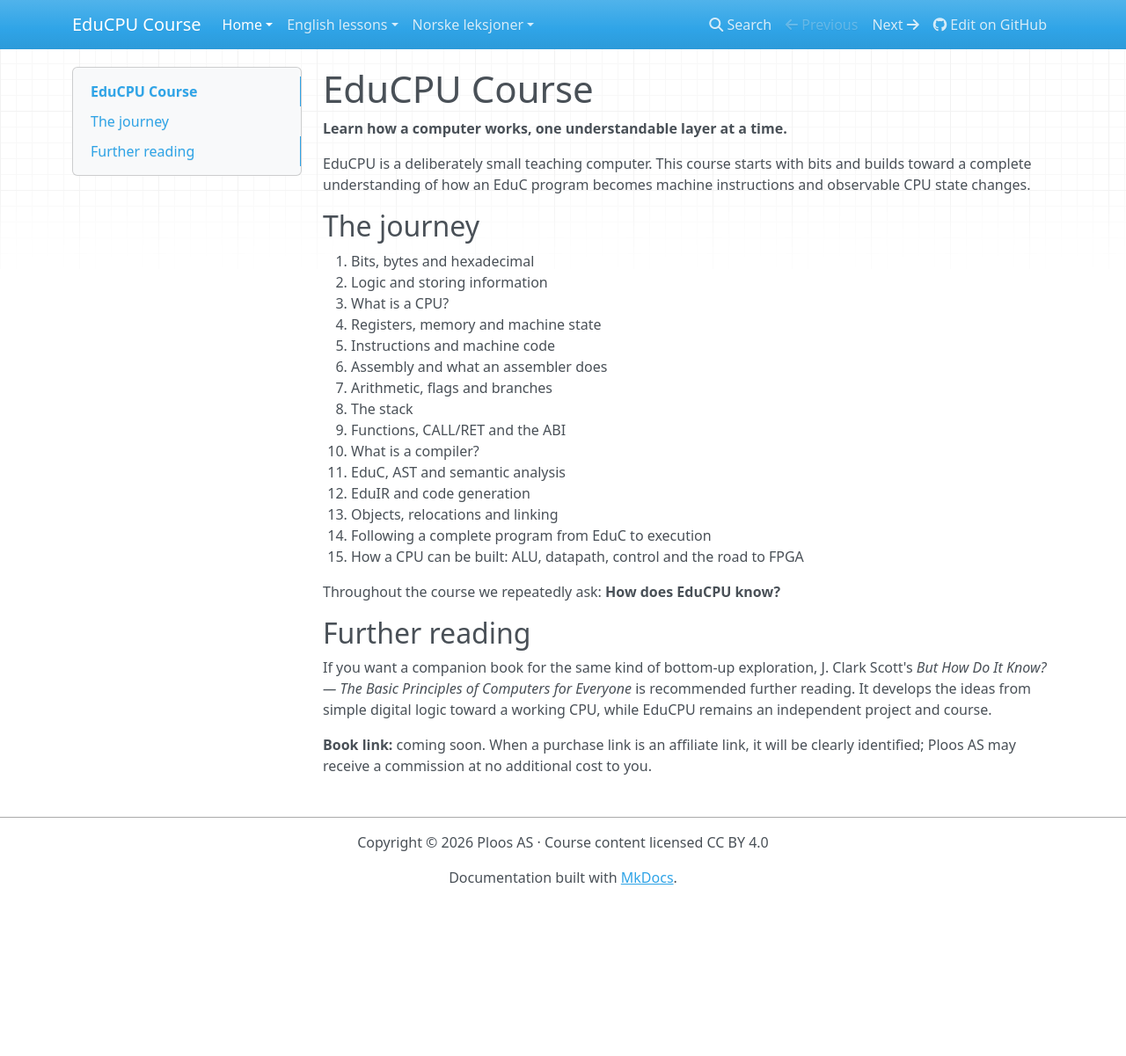
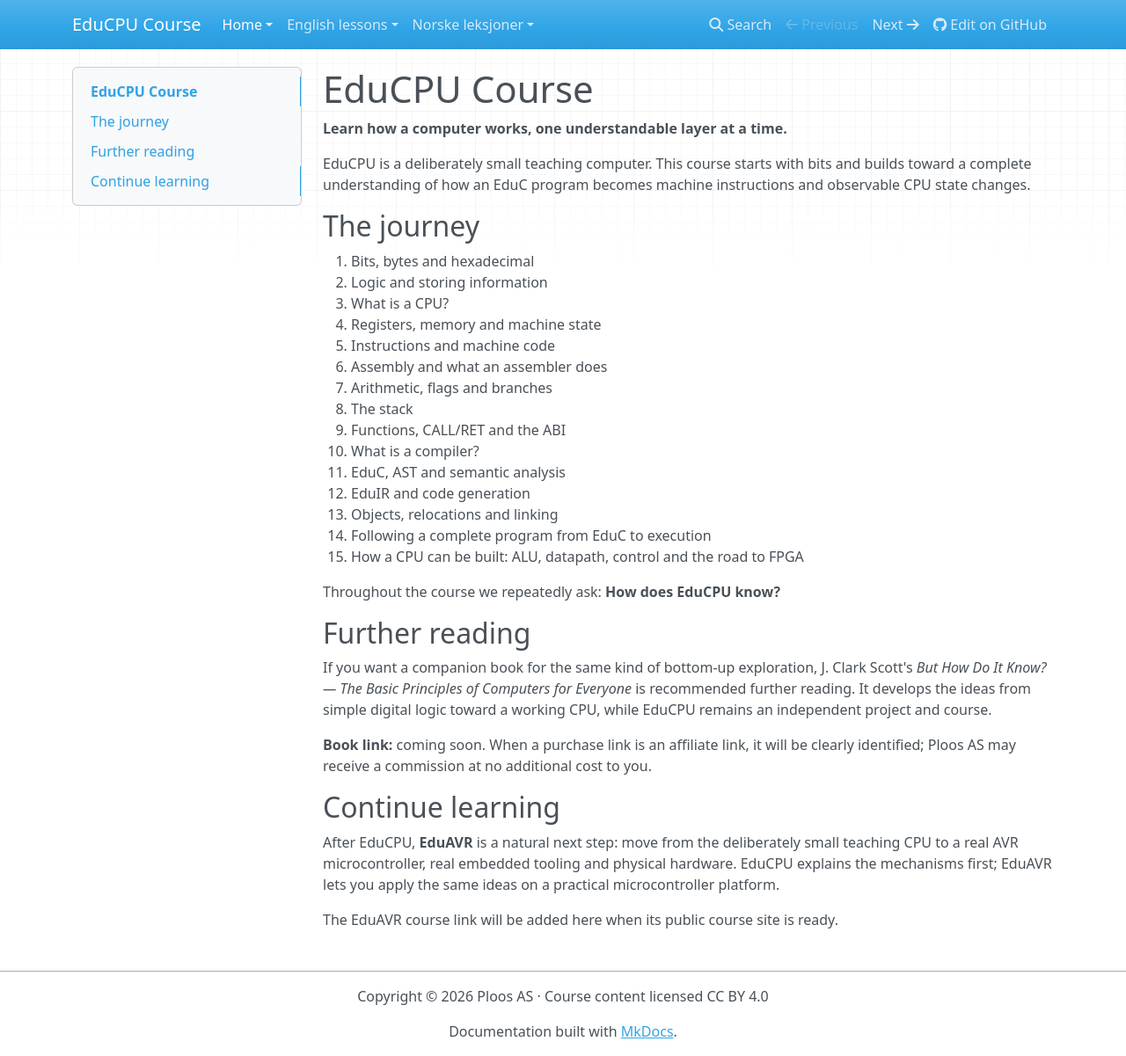
Before and after one commit to Ploos-AS/EduCPU, an MkDocs documentation site: the page built from course/en/index.md, in a window 1280 px wide and 1201 px high. Shown: the whole window at 88% size. Built offline with MkDocs 1.6.1, drawn with Linux system fonts in a browser that asks for light colours; nearby versions of some CDN libraries.

Commit message:
M7: add EduAVR further-learning path

```diff
--- a/course/en/index.md
+++ b/course/en/index.md
@@ -29,3 +29,10 @@ Throughout the course we repeatedly ask: **How does EduCPU know?**
 If you want a companion book for the same kind of bottom-up exploration, J. Clark Scott's *But How Do It Know? — The Basic Principles of Computers for Everyone* is recommended further reading. It develops the ideas from simple digital logic toward a working CPU, while EduCPU remains an independent project and course.
 
 **Book link:** coming soon. When a purchase link is an affiliate link, it will be clearly identified; Ploos AS may receive a commission at no additional cost to you.
+
+
+## Continue learning
+
+After EduCPU, **EduAVR** is a natural next step: move from the deliberately small teaching CPU to a real AVR microcontroller, real embedded tooling and physical hardware. EduCPU explains the mechanisms first; EduAVR lets you apply the same ideas on a practical microcontroller platform.
+
+The EduAVR course link will be added here when its public course site is ready.
```
